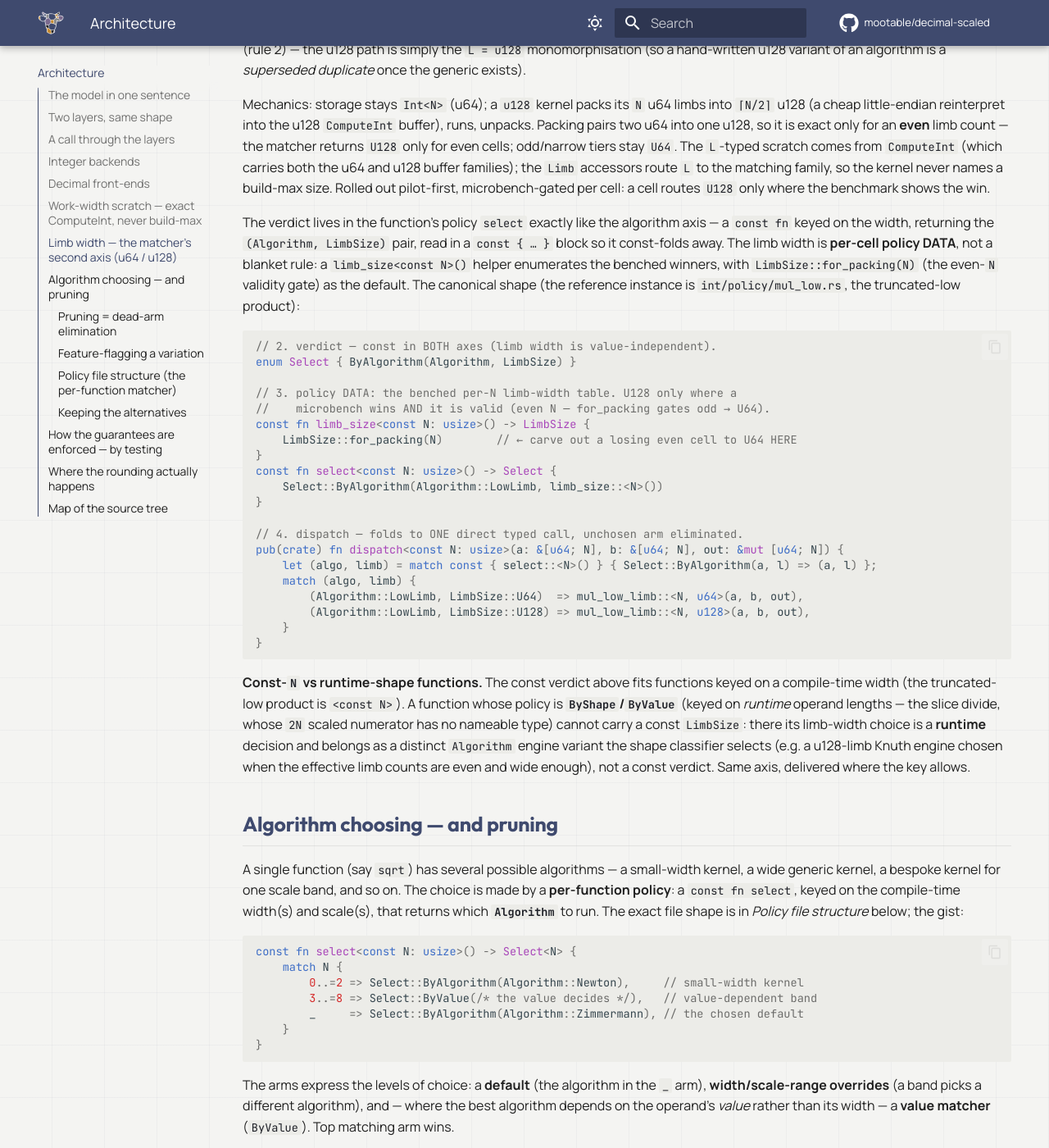
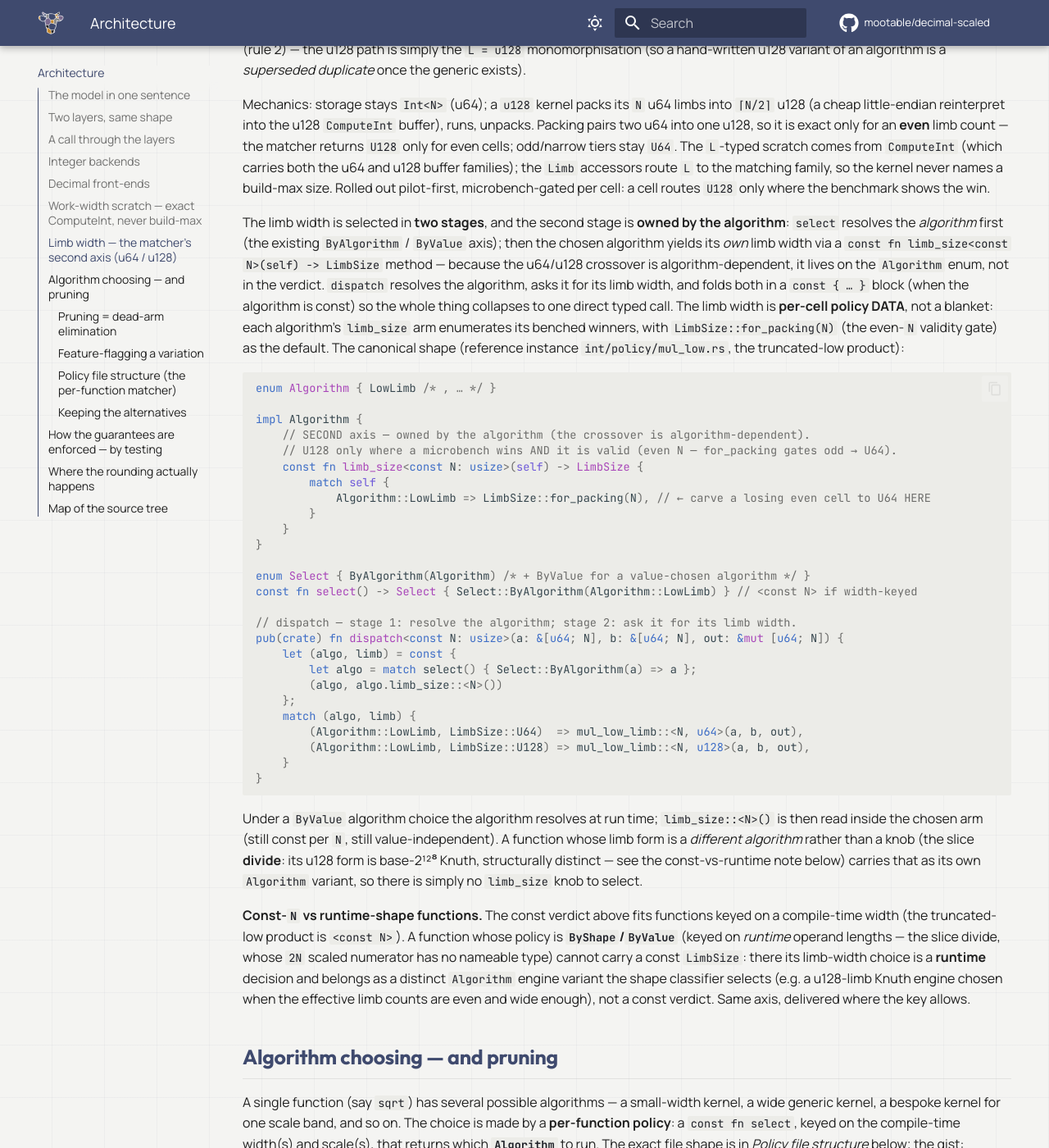
Before and after one commit to mootable/decimal-scaled, an MkDocs documentation site: the page built from docs/ARCHITECTURE.md, in a window 1280 px wide and 1400 px high, scrolled down 4717 px. Shown: the whole window at 82% size. Built offline with MkDocs 1.6.1 and Material for MkDocs 9.7.7, drawn with Linux system fonts in a browser that asks for light colours; comment, search, counter and statistics services are not loaded.

Commit message:
refactor(limb): two-stage mul-low verdict — LimbSize owned by the Algorithm
Per the design intent: the policy resolves the ALGORITHM first (ByAlgorithm /
ByValue), then the chosen algorithm yields its OWN limb width via a const
Algorithm::limb_size<N>() method — the u64/u128 crossover is algorithm-
dependent, so it lives on the Algorithm enum, not baked flat into the verdict.

Select now carries just Algorithm (consistent with the const add/sub/cmp
policies); dispatch resolves the algorithm then asks it for its limb width,
folding both in one const block (drops the awkward single-variant (algo,limb)
verdict). Behaviour-identical (micro_golden green); the benched LowLimb table
(U128 for even N) is unchanged, now co-located with the algorithm. ARCHITECTURE.md
Limb-width example updated to the two-stage shape + the const-vs-runtime note.

````diff
--- a/docs/ARCHITECTURE.md
+++ b/docs/ARCHITECTURE.md
@@ -205,35 +205,51 @@ scratch comes from `ComputeInt` (which carries both the u64 and u128 buffer fami
 size. Rolled out pilot-first, microbench-gated per cell: a cell routes `U128` only where the
 benchmark shows the win.
 
-The verdict lives in the function's policy `select` exactly like the algorithm axis — a
-`const fn` keyed on the width, returning the `(Algorithm, LimbSize)` pair, read in a
-`const { … }` block so it const-folds away. The limb width is **per-cell policy DATA**, not a
-blanket rule: a `limb_size<const N>()` helper enumerates the benched winners, with
+The limb width is selected in **two stages**, and the second stage is **owned by the
+algorithm**: `select` resolves the *algorithm* first (the existing `ByAlgorithm` / `ByValue`
+axis); then the chosen algorithm yields its *own* limb width via a `const fn limb_size<const
+N>(self) -> LimbSize` method — because the u64/u128 crossover is algorithm-dependent, it lives
+on the `Algorithm` enum, not in the verdict. `dispatch` resolves the algorithm, asks it for
+its limb width, and folds both in a `const { … }` block (when the algorithm is const) so the
+whole thing collapses to one direct typed call. The limb width is **per-cell policy DATA**,
+not a blanket: each algorithm's `limb_size` arm enumerates its benched winners, with
 `LimbSize::for_packing(N)` (the even-`N` validity gate) as the default. The canonical shape
-(the reference instance is `int/policy/mul_low.rs`, the truncated-low product):
+(reference instance `int/policy/mul_low.rs`, the truncated-low product):
 
 ```rust
-// 2. verdict — const in BOTH axes (limb width is value-independent).
-enum Select { ByAlgorithm(Algorithm, LimbSize) }
+enum Algorithm { LowLimb /* , … */ }
 
-// 3. policy DATA: the benched per-N limb-width table. U128 only where a
-//    microbench wins AND it is valid (even N — for_packing gates odd → U64).
-const fn limb_size<const N: usize>() -> LimbSize {
-    LimbSize::for_packing(N)        // ← carve out a losing even cell to U64 HERE
-}
-const fn select<const N: usize>() -> Select {
-    Select::ByAlgorithm(Algorithm::LowLimb, limb_size::<N>())
+impl Algorithm {
+    // SECOND axis — owned by the algorithm (the crossover is algorithm-dependent).
+    // U128 only where a microbench wins AND it is valid (even N — for_packing gates odd → U64).
+    const fn limb_size<const N: usize>(self) -> LimbSize {
+        match self {
+            Algorithm::LowLimb => LimbSize::for_packing(N), // ← carve a losing even cell to U64 HERE
+        }
+    }
 }
 
-// 4. dispatch — folds to ONE direct typed call, unchosen arm eliminated.
+enum Select { ByAlgorithm(Algorithm) /* + ByValue for a value-chosen algorithm */ }
+const fn select() -> Select { Select::ByAlgorithm(Algorithm::LowLimb) } // <const N> if width-keyed
+
+// dispatch — stage 1: resolve the algorithm; stage 2: ask it for its limb width.
 pub(crate) fn dispatch<const N: usize>(a: &[u64; N], b: &[u64; N], out: &mut [u64; N]) {
-    let (algo, limb) = match const { select::<N>() } { Select::ByAlgorithm(a, l) => (a, l) };
+    let (algo, limb) = const {
+        let algo = match select() { Select::ByAlgorithm(a) => a };
+        (algo, algo.limb_size::<N>())
+    };
     match (algo, limb) {
         (Algorithm::LowLimb, LimbSize::U64)  => mul_low_limb::<N, u64>(a, b, out),
         (Algorithm::LowLimb, LimbSize::U128) => mul_low_limb::<N, u128>(a, b, out),
     }
 }
 ```
+
+Under a `ByValue` algorithm choice the algorithm resolves at run time; `limb_size::<N>()` is
+then read inside the chosen arm (still const per `N`, still value-independent). A function
+whose limb form is a *different algorithm* rather than a knob (the slice **divide**: its u128
+form is base-2¹²⁸ Knuth, structurally distinct — see the const-vs-runtime note below) carries
+that as its own `Algorithm` variant, so there is simply no `limb_size` knob to select.
 
 **Const-`N` vs runtime-shape functions.** The const verdict above fits functions keyed on a
 compile-time width (the truncated-low product is `<const N>`). A function whose policy is
````
Also changed, not shown: 1 other file.
